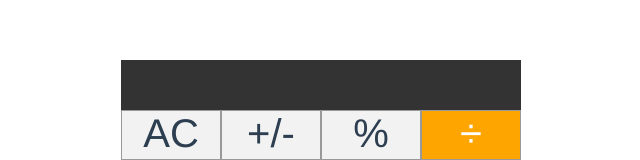
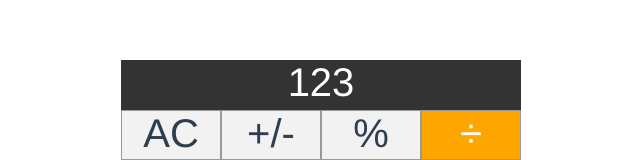
Before and after one commit to Dimetio/pet-calculator-vue-cli, a Vue app: page / in a window 1280 px wide. Shown: the top 160 px of the page, without its empty margins (319-959 px from the left). Built offline with nearby package versions, Linux system fonts and the light colour scheme.

Commit message:
fear: create methods clear and sign

```diff
--- a/src/components/Calculator.vue
+++ b/src/components/Calculator.vue
@@ -1,8 +1,8 @@
 <template>
   <div class="calculator">
-    <div class="display">{{ current }}</div>
-    <div class="btn">AC</div>
-    <div class="btn">+/-</div>
+    <div class="display">{{ current || '0'}}</div>
+    <div @click="clear" class="btn">AC</div>
+    <div @click="sign" class="btn">+/-</div>
     <div class="btn">%</div>
     <div class="btn operator">÷</div>
     <div class="btn">7</div>
@@ -27,7 +27,15 @@
 export default {
   data() {
     return {
-      current: '',
+      current: '123',
+    }
+  },
+  methods: {
+    clear() {
+      this.current = '';
+    },
+    sign() {
+      this.current = this.current.charAt(0) === '-' ? this.current.slice(1) : `-${this.current}`
     }
   }
 }
```
